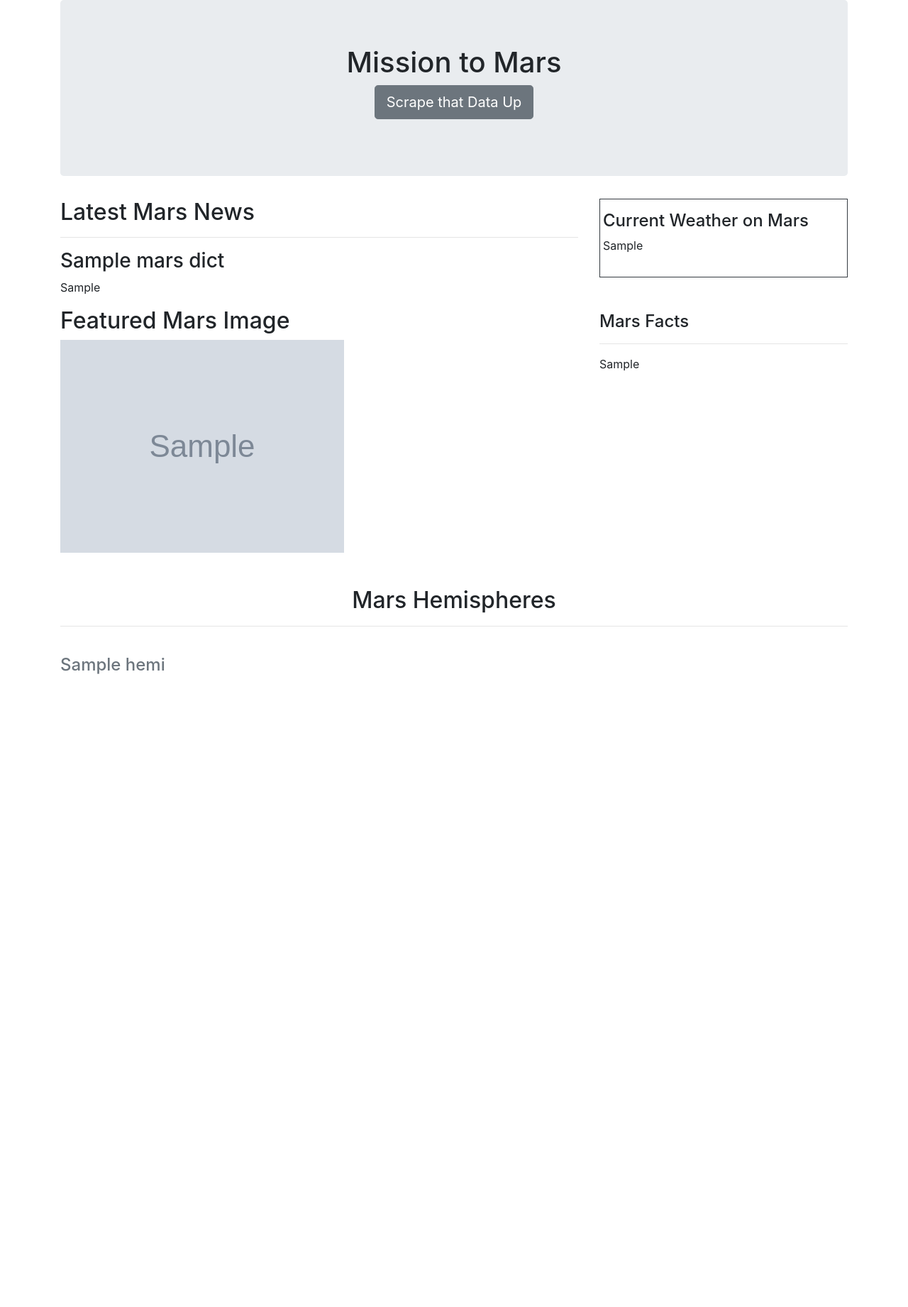
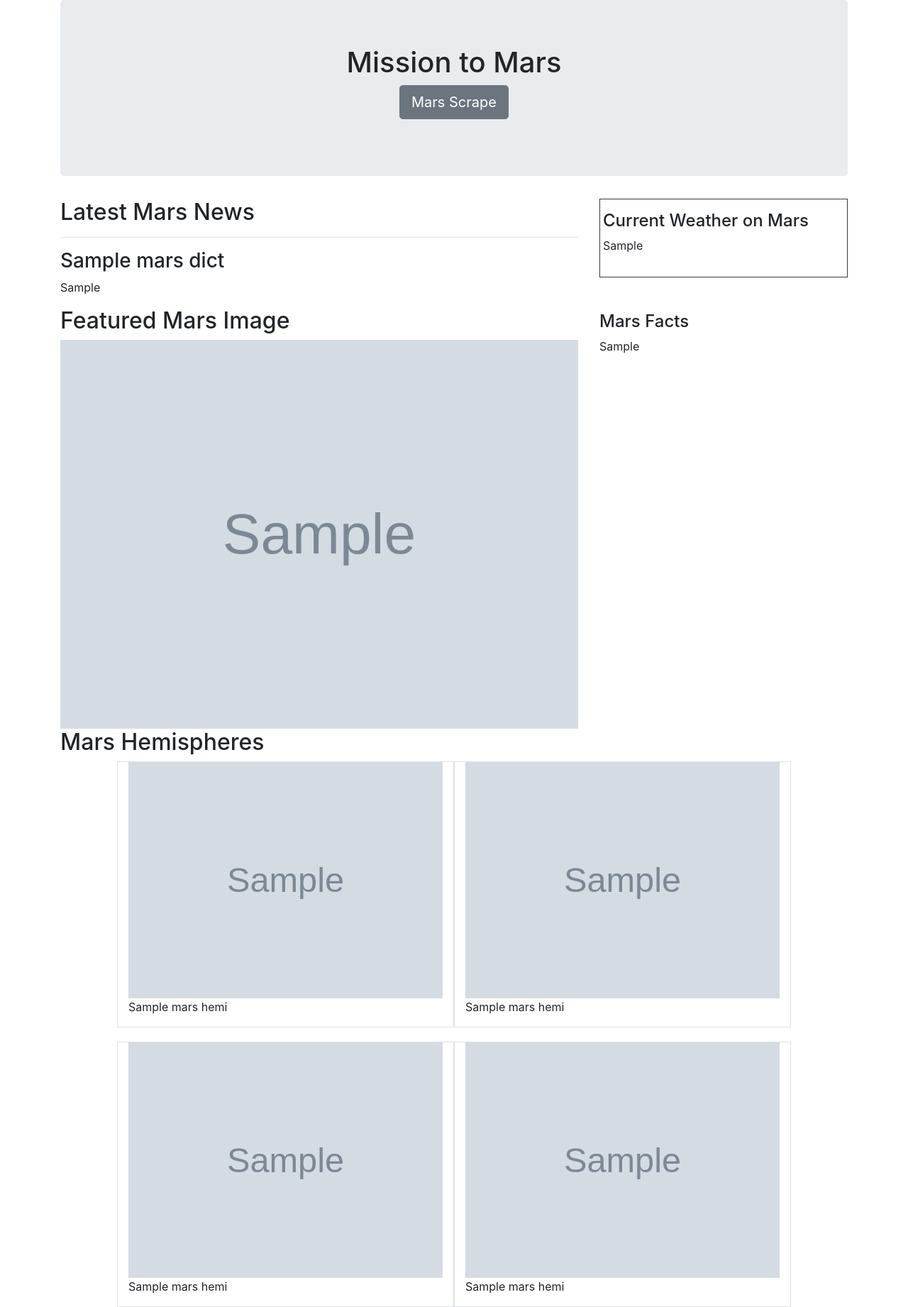
Before and after one commit to jasonmgarner/Personal-GitHub, a Flask app: page / in a window 1280 px wide. Shown: the whole page at 71% size. Before the commit the page ends 950 px from the top, so only its background shows below. Run offline with Flask 2, Linux system fonts and the light colour scheme; grey boxes marked "Sample" are stand-in pictures; a database or web service that is not in the repository returns one stand-in record (values such as "Sample title"); some libraries are stand-ins or nearby versions.

Commit message:
Final changes

```diff
--- a/Web Scraping/templates/index.html
+++ b/Web Scraping/templates/index.html
@@ -11,7 +11,7 @@
     <div class="container">
         <div class="jumbotron text-center">
             <h1>Mission to Mars</h1>
-            <p><a class="btn btn-secondary btn-lg" href="./scrape" role="button">Scrape that Data Up</a></p>
+            <p><a class="btn btn-secondary btn-lg" href="./scrape" role="button">Mars Scrape</a></p>
         </div>
 
         <div class="row">
@@ -25,7 +25,7 @@
                     </div>
                     <div class="col-md-12">
                         <h2>Featured Mars Image</h2>
-                        <img src= "{{ mars_dict.featured_img_src }}">
+                        <img src= "{{ mars_dict.featured_img_src }}" style="width: 100%;">
                     </div>
                 </div>
             </div>
@@ -41,27 +41,40 @@
                     </div>
                     <div class="col-md-12 mt-5">
                         <h4>Mars Facts</h4>
-                        <hr>
-                        {{ mars_dict.facts_table| safe }}
+                        {{ mars_dict.table_facts| safe }}
+                        <a href="{{mars_dict.table_facts}}"></a>
+
                     </div>
                 </div>
             </div>
         </div>
 
-        <div class="row mt-5">
-            <div class="col-md-12 text-center">
-                <h2>Mars Hemispheres</h2>
-                <hr>
-            </div>
+        <h2 class="hemispheres">Mars Hemispheres</h2>
+    <div class="row" style="padding-bottom:20px">
+        <div class="col-sm-1"></div>
+        <div class="col-sm-5 border">
+            <img src={{ mars_dict.Mars_Hemis[0]["img_url"] }} alt="" style="width:100%">
+            <p class="caption">{{ mars_dict.Mars_Hemis[0]["title"] }}</p>
+        </div>
+        <div class="col-sm-5 border" >
+            <img src={{ mars_dict.Mars_Hemis[1]["img_url"] }} alt="" style="width:100%">
+            <p class="caption">{{ mars_dict.Mars_Hemis[1]["title"] }}</p>
+        </div>
+        <div class="col-sm-1"></div>
+    </div>
+    <div class="row">
+        <div class="col-sm-1"></div>
+        <div class="col-sm-5 border" >
+            <img src={{ mars_dict.Mars_Hemis[2]["img_url"] }} alt="" style="width:100%">
+            <p class="caption">{{ mars_dict.Mars_Hemis[2]["title"] }}</p>
+        </div>
+        <div class="col-sm-5 border" >
+            <img src={{ mars_dict.Mars_Hemis[3]["img_url"] }} alt="" style="width:100%">
+            <p class="caption">{{ mars_dict.Mars_Hemis[3]["title"] }}</p>
+        </div>
+        <div class="col-sm-1"></div>
+    </div>
 
-        {% for hemi in mars_dict.hemisphere_image_urls %}
-        <div class="col-md-6">
-            <figure class="figure">
-                <img class="figure-img img-fluid my-1" src="{{ mars_hemis }}">
-                <figcaption class="figure-caption"><h4>{{ hemi.title }}</h4></figcaption>
-            </figure>
-        </div>
-        {% endfor %}
     </div>
 
 </body>
```
Also changed, not shown: Web Scraping/scrape_mars.py (+10 -4 lines), 1 other file.
